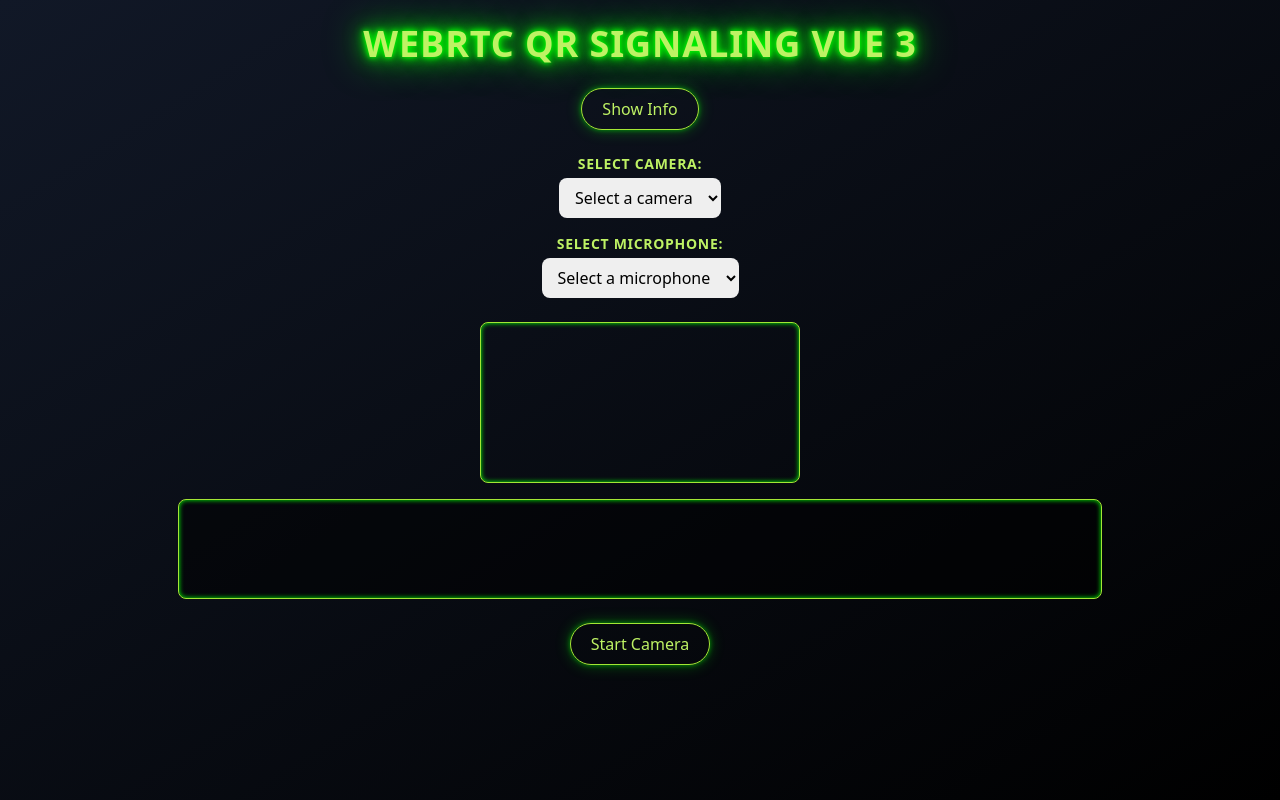
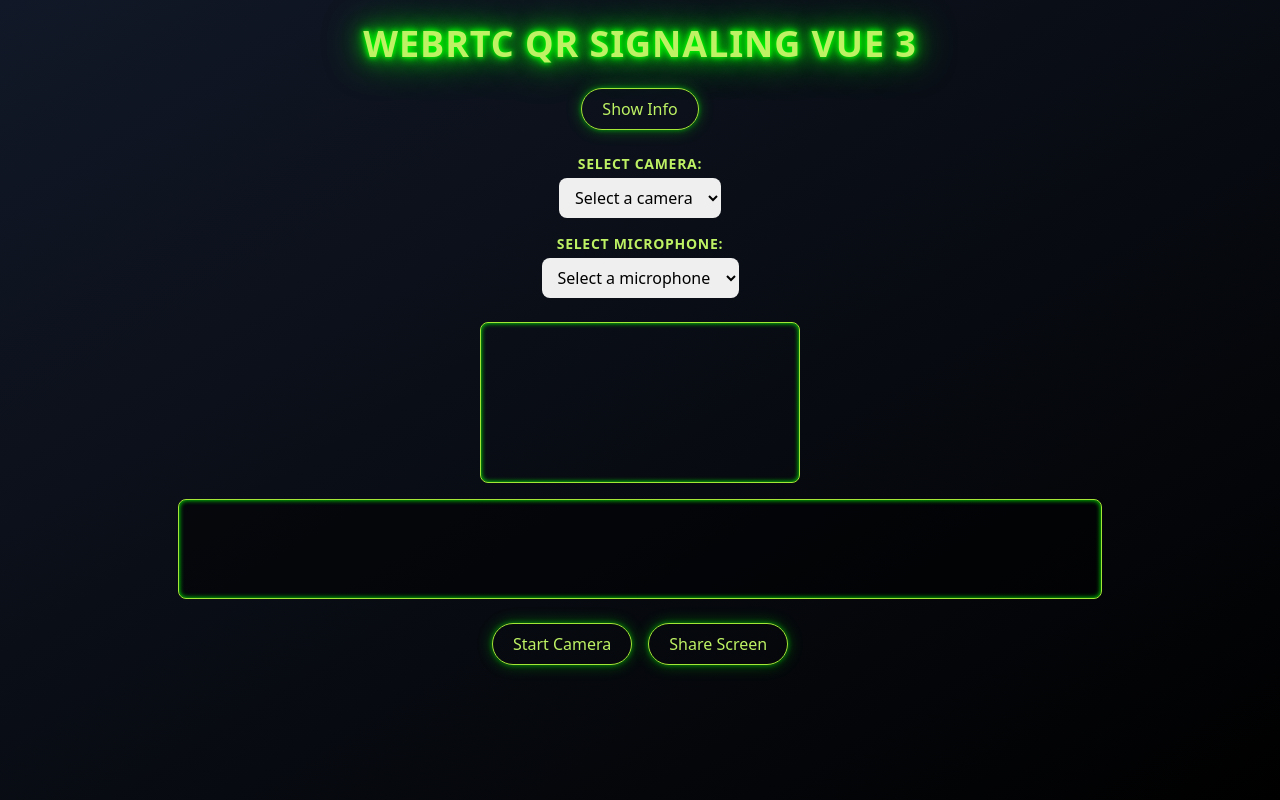
Before and after one commit to mastashake08/my-vue3-webrtc, a Vue app: page / in a window 1280 px wide. Built offline with nearby package versions, Linux system fonts and the light colour scheme.

Commit message:
screen sharing

```diff
--- a/src/App.vue
+++ b/src/App.vue
@@ -18,26 +18,23 @@
       class="max-w-xl text-center mb-8 bg-black/50 p-4 rounded-lg shadow-md neon-border"
     >
       <p class="mb-2">
-        1) Choose your camera and microphone below.
+        1) Choose your camera and microphone, or click <b>Share Screen</b> to capture your desktop.
       </p>
       <p class="mb-2">
-        2) Click <b>Start Camera</b> to begin QR scanning and see the preview.
+        2) Click <b>Start Camera</b> (if using camera) or <b>Share Screen</b> to see a live preview.
       </p>
       <p class="mb-2">
         3) Show a QR code with a zlib-compressed, Base64-encoded <em>SDP offer</em>.
       </p>
       <p class="mb-2">
-        4) When scanned, this side sets up a <strong>send-only</strong> WebRTC
-        call (audio/video).
+        4) This side sets up a <strong>send-only</strong> WebRTC call (audio/video or screen).
       </p>
       <p class="mb-2">
-        5) Use <b>Mute Audio</b> to disable your mic, or <b>Stop Camera</b> to
-        end the local stream entirely.
+        5) Use <b>Mute Audio</b> to disable your mic, or <b>Stop</b> to end the local stream.
       </p>
     </div>
 
-    <!-- Device Selection Row -->
-    <!-- Wrap camera + microphone selection in a parent container that is centered -->
+    <!-- Device Selection Container: Centered -->
     <div class="flex flex-col items-center justify-center gap-4 w-full max-w-xl mb-6">
       <!-- Camera Selection -->
       <div class="w-full flex flex-col items-center">
@@ -80,8 +77,7 @@
       </div>
     </div>
 
-
-    <!-- Video Preview -->
+    <!-- Video (or Screen) Preview -->
     <video
       ref="videoElem"
       class="border border-lime-400 rounded-lg mb-4 glow-border"
@@ -106,6 +102,15 @@
         Start Camera
       </button>
 
+      <!-- Share Screen (only if getDisplayMedia is available) -->
+      <button
+        v-if="isScreenShareSupported"
+        class="px-5 py-2 border border-lime-400 text-lime-300 hover:bg-lime-400 hover:text-black rounded-full transition-colors duration-300 shadow-neon"
+        @click="startScreenShare"
+      >
+        Share Screen
+      </button>
+
       <!-- Mute/Unmute Audio -->
       <button
         v-if="localStream"
@@ -115,20 +120,20 @@
         {{ isMuted ? 'Unmute Audio' : 'Mute Audio' }}
       </button>
 
-      <!-- Stop Camera -->
+      <!-- Stop Camera/Screen -->
       <button
         v-if="localStream"
         class="px-5 py-2 border border-lime-400 text-lime-300 hover:bg-lime-400 hover:text-black rounded-full transition-colors duration-300 shadow-neon"
         @click="stopCamera"
       >
-        Stop Camera
+        Stop
       </button>
     </div>
   </div>
 </template>
 
 <script setup>
-import { ref, onMounted } from 'vue'
+import { ref, onMounted, computed } from 'vue'
 import jsQR from 'jsqr'
 import { decompressZlibBase64UrlSafe } from '@mastashake08/zlib-urlsafe'
 
@@ -153,6 +158,11 @@ const selectedMicrophone = ref('')
 
 // Mute state
 const isMuted = ref(false)
+
+/** Check if screen sharing is supported */
+const isScreenShareSupported = computed(() => {
+  return !!navigator.mediaDevices?.getDisplayMedia
+})
 
 /** onMounted: enumerate devices */
 onMounted(() => {
@@ -193,10 +203,17 @@ async function startCamera() {
         ? { deviceId: { exact: selectedMicrophone.value } }
         : true,
     }
+
+    // Stop any old stream first
+    if (localStream.value) {
+      localStream.value.getTracks().forEach(t => t.stop())
+    }
+
     localStream.value = await navigator.mediaDevices.getUserMedia(constraints)
     videoElem.value.srcObject = localStream.value
     cameraActive.value = true
     isMuted.value = false  // default to unmuted
+    listenForTrackEnd(localStream.value)
     requestAnimationFrame(scanFrame)
   } catch (err) {
     error.value = `Camera error: ${err.message}`
@@ -204,7 +221,52 @@ async function startCamera() {
   }
 }
 
-/** Mute/Unmute local audio tracks */
+/** Start Screen Share (video only) */
+async function startScreenShare() {
+  if (!navigator.mediaDevices?.getDisplayMedia) {
+    error.value = 'Screen sharing not supported in this browser.'
+    return
+  }
+
+  try {
+    // Stop any old stream (camera or previous screen)
+    if (localStream.value) {
+      localStream.value.getTracks().forEach(t => t.stop())
+    }
+
+    // Get screen capture (video only by default)
+    const screenStream = await navigator.mediaDevices.getDisplayMedia({
+      video: true
+      // audio: true  <-- partially supported in some browsers if you want system audio
+    })
+
+    localStream.value = screenStream
+    videoElem.value.srcObject = localStream.value
+    cameraActive.value = true
+    isMuted.value = false  // no built-in mic here, but let's keep consistent
+
+    listenForTrackEnd(localStream.value)
+    requestAnimationFrame(scanFrame)
+  } catch (err) {
+    error.value = `Screen share error: ${err.message}`
+    console.error(err)
+  }
+}
+
+/** If a user stops screen share or camera track externally, handle track.onended */
+function listenForTrackEnd(stream) {
+  stream.getTracks().forEach(track => {
+    track.onended = () => {
+      console.log('Track ended:', track)
+      // e.g., user clicked "Stop sharing" in the browser prompt
+      // You could automatically do 'stopCamera()' or revert to camera
+      // For now, we just do:
+      stopCamera()
+    }
+  })
+}
+
+/** Mute/Unmute local audio tracks (if any) */
 function toggleMute() {
   if (!localStream.value) return
   isMuted.value = !isMuted.value
@@ -213,7 +275,7 @@ function toggleMute() {
   })
 }
 
-/** Stop Camera (turn off tracks, clear stream) */
+/** Stop Camera (or screen) */
 function stopCamera() {
   if (!localStream.value) return
   localStream.value.getTracks().forEach(t => t.stop())
@@ -260,9 +322,9 @@ async function handleOfferSDP(scannedString) {
     // 2. Create PeerConnection
     pc = new RTCPeerConnection()
 
-    // 3. Add local tracks if camera is active
+    // 3. Add local tracks if camera/screen is active
     if (!localStream.value) {
-      error.value = 'No local stream. Please start camera/mic first.'
+      error.value = 'No local stream. Please start camera or screen share first.'
       return
     }
     localStream.value.getTracks().forEach(track => {
@@ -288,7 +350,6 @@ async function handleOfferSDP(scannedString) {
 <style scoped>
 /*
   A neon-like text glow:
-  Adjust #0f0 to your preference for other neon colors
 */
 .neon-text {
   text-shadow:
```
Lines whose indentation alone changed are shown as unchanged.
